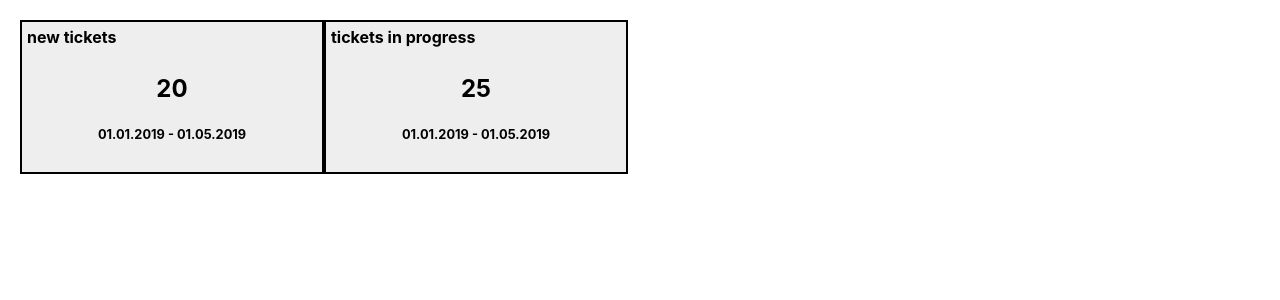
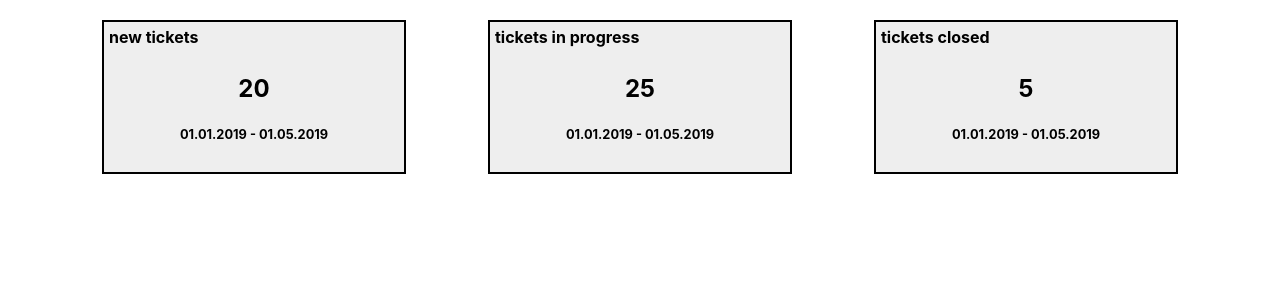
Before and after one commit to leojclarke/pms-dash, a React (Create React App) app: page / in a window 1280 px wide. Shown: the top 300 px of the page. Built offline with nearby package versions, Linux system fonts and the light colour scheme.

Commit message:
Add third ScoreCard

```diff
--- a/src/App.css
+++ b/src/App.css
@@ -38,7 +38,7 @@ body {
 
 .ScoreCards-Container {
   display: flex;
-  justify-content: flex-start;
+  justify-content: space-evenly;
 }
 
 .scoreCard-container {
--- a/src/App.js
+++ b/src/App.js
@@ -20,6 +20,14 @@ function App() {
         dateFrom="01.01.2019"
         dateTo="01.05.2019"
       />
+
+      <ScoreCard
+        title="tickets closed"
+        value="5"
+        type="closed"
+        dateFrom="01.01.2019"
+        dateTo="01.05.2019"
+      />
     </section>
   );
 }
```
